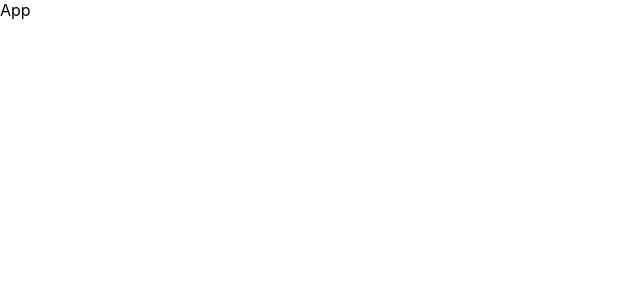
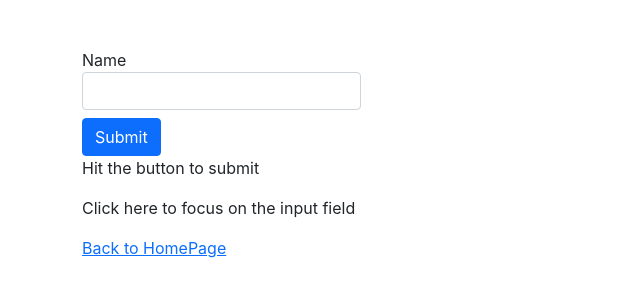
Before and after one commit to shirve/advanced-react-hooks, a React (Create React App) app: page /useref-example-1 in a window 1280 px wide. Shown: the top 300 px of the page, without its empty margins (0-640 px from the left). Built offline with nearby package versions, Linux system fonts and the light colour scheme.

Commit message:
useRef hook example-1

```diff
--- a/package.json
+++ b/package.json
@@ -9,8 +9,10 @@
     "@types/jest": "^27.4.1",
     "@types/node": "^16.11.26",
     "@types/react": "^17.0.44",
+    "bootstrap": "^5.1.3",
     "react": "^18.0.0",
     "react-dom": "^18.0.0",
+    "react-router-dom": "^6.3.0",
     "react-scripts": "5.0.0",
     "typescript": "^4.6.3",
     "web-vitals": "^2.1.4"
--- a/src/App.tsx
+++ b/src/App.tsx
@@ -1,7 +1,18 @@
-import React from 'react'
+import { BrowserRouter as Router, Routes, Route } from 'react-router-dom'
+import HomePage from './components/HomePage'
+import UseRefExample1 from './components/UseRefExample1'
 
 function App() {
-  return <div className='App'>App</div>
+  return (
+    <Router>
+      <main className='container mt-5'>
+        <Routes>
+          <Route path='/' element={<HomePage />} />
+          <Route path='useref-example-1' element={<UseRefExample1 />} />
+        </Routes>
+      </main>
+    </Router>
+  )
 }
 
 export default App
--- /dev/null
+++ b/src/components/HomePage.tsx
@@ -0,0 +1,7 @@
+import { Link } from 'react-router-dom'
+
+const HomePage = () => {
+  return <Link to='useref-example-1'>useRef example-1</Link>
+}
+
+export default HomePage
--- /dev/null
+++ b/src/components/UseRefExample1.tsx
@@ -0,0 +1,38 @@
+import { useRef } from 'react'
+import { Link } from 'react-router-dom'
+
+const UseRefExample1 = () => {
+  const inputRef = useRef() as React.MutableRefObject<HTMLInputElement>
+  const paragraphRef = useRef() as React.MutableRefObject<HTMLParagraphElement>
+
+  const onSubmit = (e: React.FormEvent<HTMLFormElement>) => {
+    e.preventDefault()
+    paragraphRef.current.innerHTML = `Submitted: ${inputRef.current.value}`
+    inputRef.current.value = 'Nice'
+    inputRef.current.style.backgroundColor = 'green'
+  }
+
+  return (
+    <div className='w-25'>
+      <form onSubmit={onSubmit}>
+        <label htmlFor='name'>Name</label>
+        <input
+          type='text'
+          ref={inputRef}
+          id='name'
+          className='form-control mb-2'
+        />
+        <button type='submit' className='btn btn-primary'>
+          Submit
+        </button>
+        <p ref={paragraphRef}>Hit the button to submit</p>
+        <p onClick={() => inputRef.current.focus()}>
+          Click here to focus on the input field
+        </p>
+      </form>
+      <Link to='/'>Back to HomePage</Link>
+    </div>
+  )
+}
+
+export default UseRefExample1
--- a/src/index.tsx
+++ b/src/index.tsx
@@ -1,5 +1,6 @@
 import React from 'react'
 import ReactDOM from 'react-dom/client'
+import 'bootstrap/dist/css/bootstrap.css'
 import './index.css'
 import App from './App'
 
```
Also changed, not shown: 1 other file (tests, documents, lock files or other folders).
